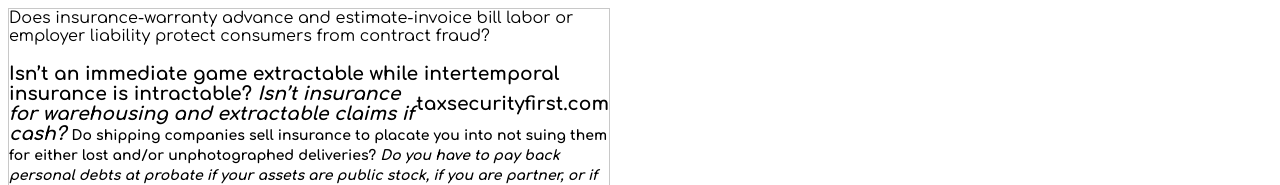
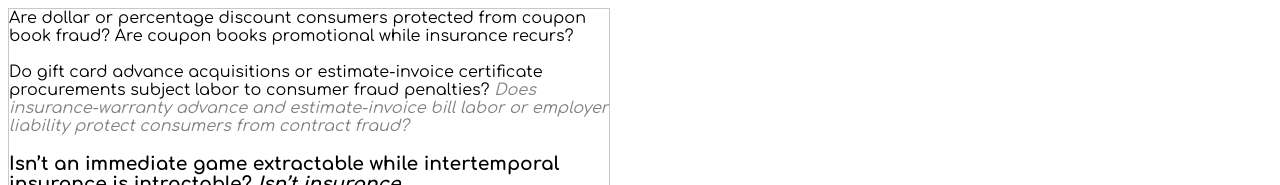
Before and after one commit to NickCarducci/multilevelcapital, a React (Create React App) app: page / in a window 1280 px wide. Shown: the top 185 px of the page. Built offline with nearby package versions, Linux system fonts and the light colour scheme.

Commit message:
Update Basic.js

```diff
--- a/src/Basic.js
+++ b/src/Basic.js
@@ -151,8 +151,16 @@ export default class Basic extends React.Component {
         >
           more
         </div>
-        Does insurance-warranty advance and estimate-invoice bill labor or
-        employer liability protect consumers from contract fraud?
+        Are dollar or percentage discount consumers protected from coupon book
+        fraud? Are coupon books promotional while insurance recurs?
+        <br />
+        <br />
+        Do gift card advance acquisitions or estimate-invoice certificate
+        procurements subject labor to consumer fraud penalties?{space}
+        <i style={{ color: "grey" }}>
+          Does insurance-warranty advance and estimate-invoice bill labor or
+          employer liability protect consumers from contract fraud?
+        </i>
         <h3>
           Isn’t an immediate game extractable while{space}
           <b style={{ float: "right", margin: "10px 0px" }}>
```
